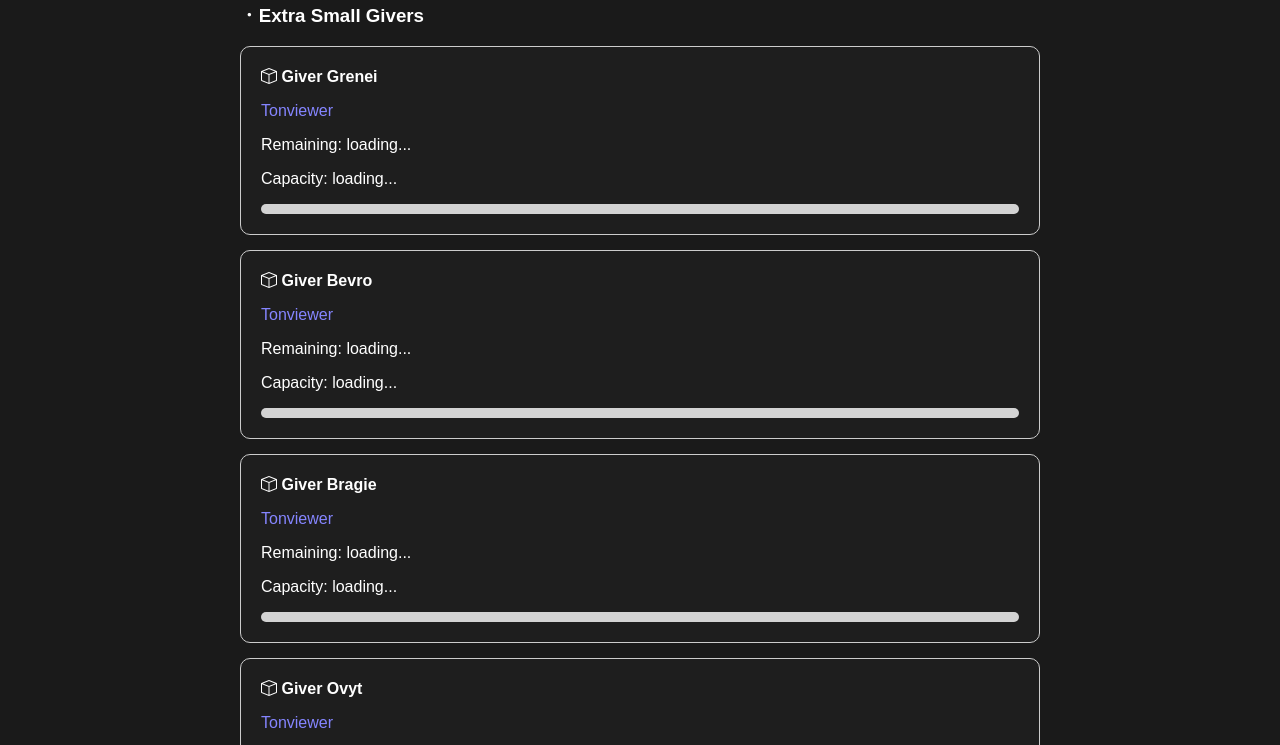
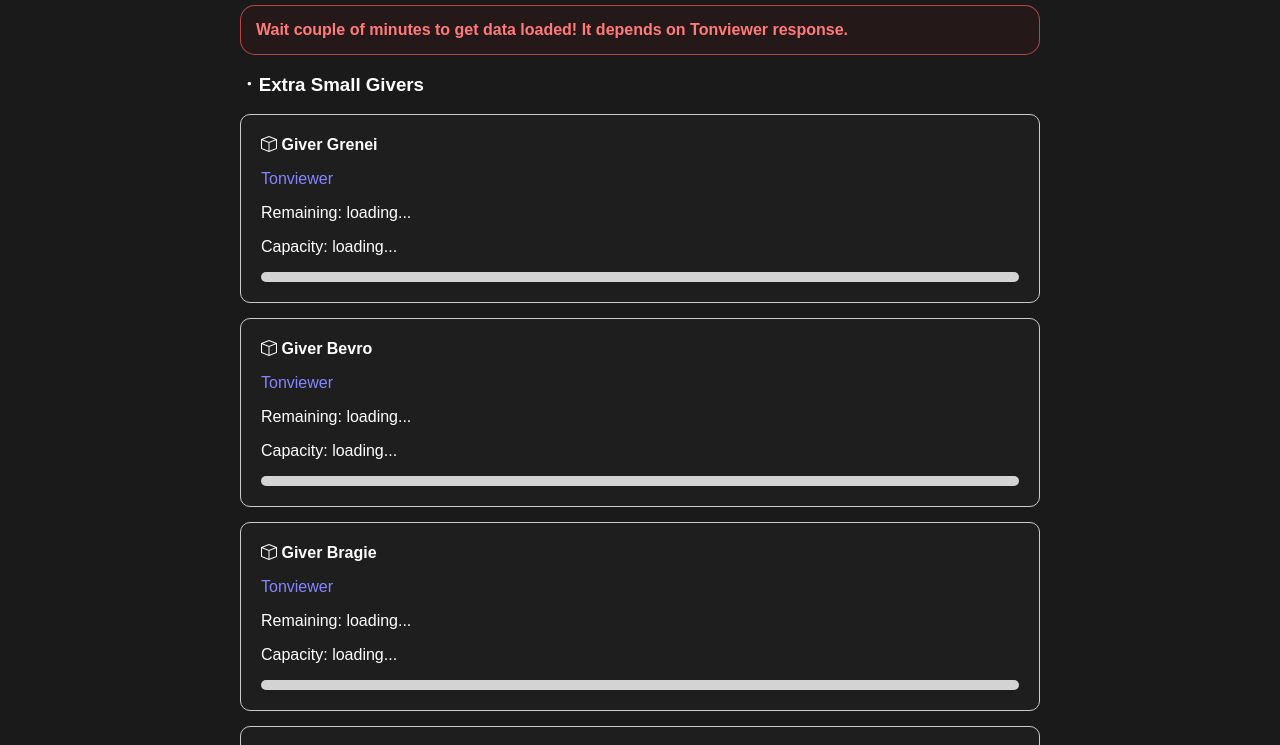
Before and after one commit to petrovxyz/Gram-Givers-Monitoring, a plain HTML site: page index.html in a window 1280 px wide. Shown: the part 121-866 px from the top of the page. Drawn offline with nearby package versions, Linux system fonts and the light colour scheme; no server answers.

Commit message:
warning added

```diff
--- a/index.html
+++ b/index.html
@@ -22,6 +22,7 @@
     </header>
     <div class="container">
         <h2><i class="bi bi-minecart-loaded"></i> GRAM Givers Monitoring</h2>
+        <p class="warning"><b>Wait couple of minutes to get data loaded! It depends on Tonviewer response.</b></p>
         <div id="extraSmallWallets" class="wallet-category">
             <h3><i class="bi bi-dot"></i>Extra Small Givers</h3>
         </div>
--- a/script.js
+++ b/script.js
@@ -290,5 +290,5 @@ document.addEventListener('DOMContentLoaded', async () => {
         console.error('Ошибка при инициализации страницы:', error.message);
     }
 
-    setInterval(updateWallets, 1000);
+    setInterval(updateWallets, 3000);
 });
--- a/styles.css
+++ b/styles.css
@@ -118,3 +118,11 @@ nav ul li a:hover {
     transition: width 0.5s ease;
     animation: gradient 5s linear infinite;
 }
+
+.warning {
+    color: rgb(255, 122, 122);
+    background-color: rgba(255, 0, 0, 0.05);
+    padding: 15px;
+    border-radius: 15px;
+    border: 1px solid #ff5f5faa;;
+}
```
